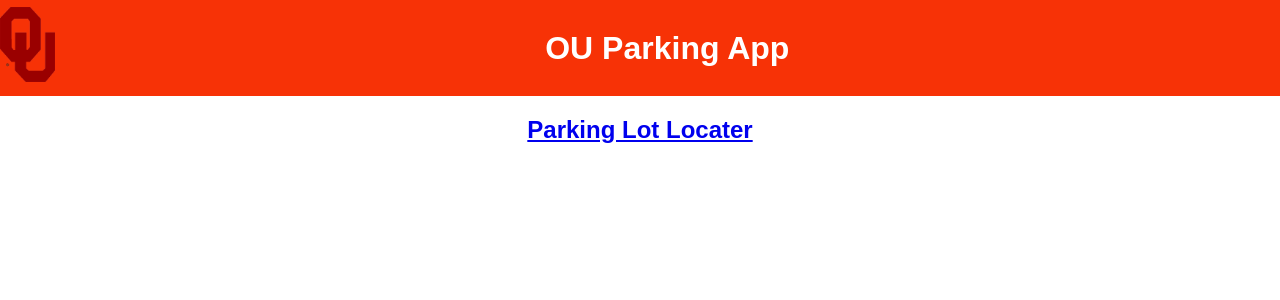
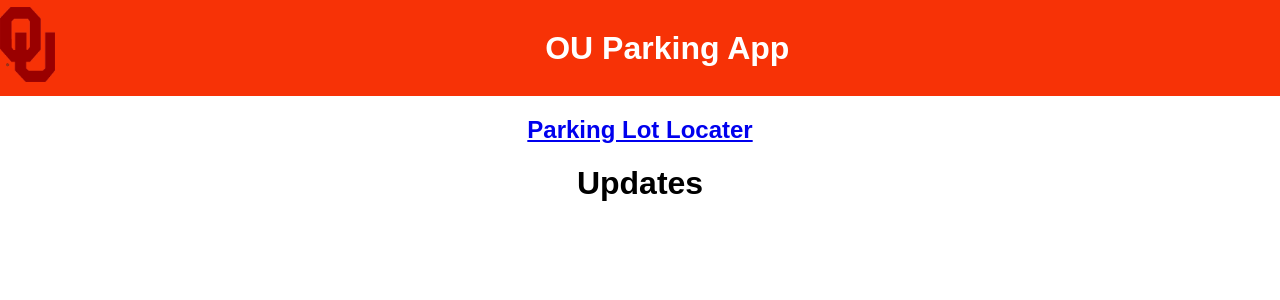
Before and after one commit to AlanAntony1/GroupESoftwareEngineering, a Django app: page / in a window 1280 px wide. Shown: the top 300 px of the page. Run offline with Django 5.2, Linux system fonts and the light colour scheme; data that the repository does not hold is empty.

Commit message:
Added a header for updates

```diff
--- a/blog/templates/blog/home.html
+++ b/blog/templates/blog/home.html
@@ -51,6 +51,7 @@
     <!-- This is the url for the parking lot locater-->
     <h2><a href="locater">Parking Lot Locater</a></h2>
     <!-- Embed each url after this using urls.py, same as above. Label using comments as well -->
+     <h1>Updates</h1>
     {% for post in posts %}
         <h2>{{post.title}}</h2>
         <p>{{post.content}}</p>
```
